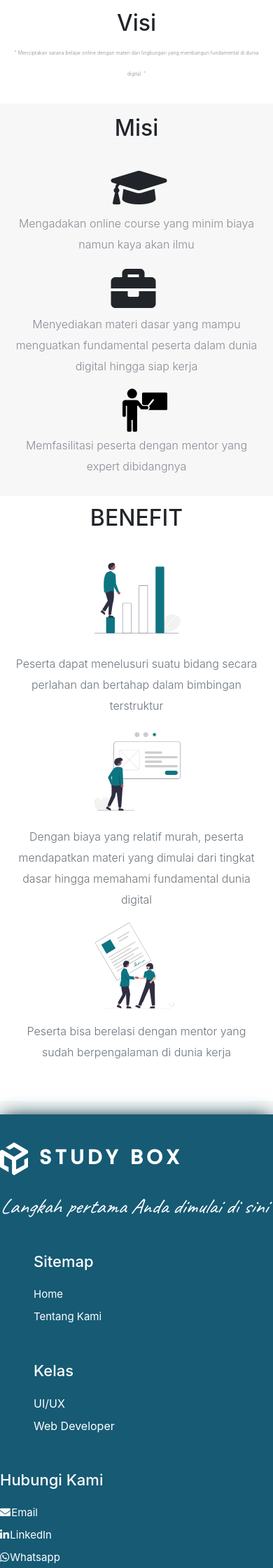
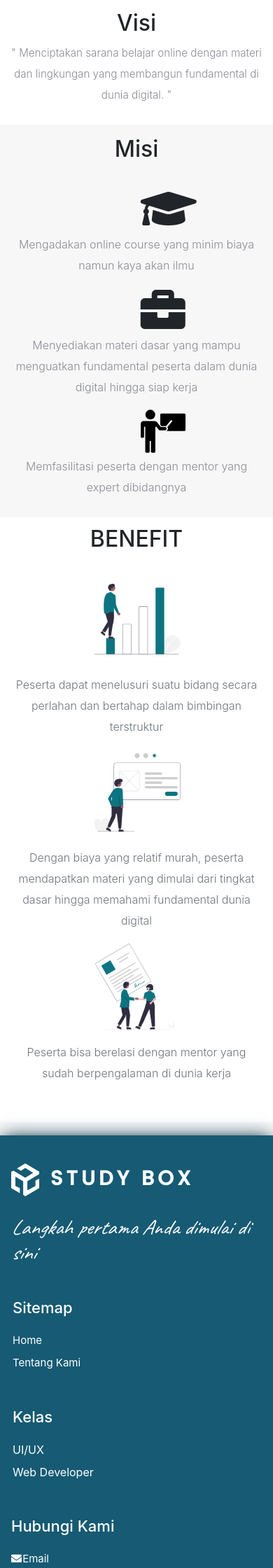
Before and after one commit to lonelykatana/studybox.id, a PHP site: page /about.php in a window 390 px wide. Shown: the part 644-2884 px from the top of the page at 70% size. Run offline with PHP 8.4, Linux system fonts and the light colour scheme; data comes from the database, SQL or seed files in the repository; some libraries are stand-ins or nearby versions.

Commit message:
fix layout index,about

```diff
--- a/about.php
+++ b/about.php
@@ -151,7 +151,7 @@ if(isset($_POST['addprod'])){
 
 
                         <h2 style= "text-align:center;">Visi</h2>
-                        <p style="text-align:center; font-size:1.8vw"  style="margin-top: 1.5rem;" >" Menciptakan sarana belajar online dengan materi dan lingkungan yang membangun fundamental di dunia digital. "</p>
+                        <p style="text-align:center; font-size:1.8vh"  style="margin-top: 1.5rem;" >" Menciptakan sarana belajar online dengan materi dan lingkungan yang membangun fundamental di dunia digital. "</p>
 
 
         </div>
@@ -165,7 +165,7 @@ if(isset($_POST['addprod'])){
                 <div class="col-sm-6 col-xl-4">
                     <div class="single_feature">
                         <div class="single_feature_part">
-                            <span class="single_feature_icon" style="margin-left:17vh"><i class="fa fa-graduation-cap" aria-hidden="true" style="font-size: 64px;"></i></span>
+                            <span class="single_feature_icon" style="margin-left:22vh"><i class="fa fa-graduation-cap" aria-hidden="true" style="font-size: 64px;"></i></span>
 
                             <p class="visi-misi-teks text-center" style="padding-top: 1vw;">Mengadakan online course yang minim biaya namun kaya akan ilmu</p>
                         </div>
@@ -174,7 +174,7 @@ if(isset($_POST['addprod'])){
                 <div class="col-sm-6 col-xl-4">
                     <div class="single_feature">
                         <div class="single_feature_part align-center">
-                            <span class="single_feature_icon " style="margin-left:17vh"><i class="fa fa-briefcase " aria-hidden="true" style="font-size: 64px;"></i></span>
+                            <span class="single_feature_icon " style="margin-left:22vh"><i class="fa fa-briefcase " aria-hidden="true" style="font-size: 64px;"></i></span>
 
                             <p class="visi-misi-teks text-center" style="padding-top: 1vw;">Menyediakan materi dasar yang mampu<br>menguatkan fundamental peserta dalam dunia digital hingga siap kerja</p>
                         </div>
@@ -183,7 +183,7 @@ if(isset($_POST['addprod'])){
                 <div class="col-sm-6 col-xl-4"">
                     <div class="single_feature ">
                         <div class="single_feature_part single_feature_part_2">
-                            <span class="single_service_icon style_icon" style="margin-left:19vh"><img src="Assets/iconguru.svg" width="64px" height="64px"    aria-hidden="true"  ></img></span>
+                            <span class="single_service_icon style_icon" style="margin-left:22vh"><img src="Assets/iconguru.svg" width="64px" height="64px"    aria-hidden="true"  ></img></span>
 
                             <p class="visi-misi-teks text-center" style="padding-top: 1vw;">Memfasilitasi peserta dengan mentor yang expert dibidangnya</p>
                         </div>
--- a/footer.css
+++ b/footer.css
@@ -130,6 +130,3 @@ a {
 .widget-about .contact-details li a {
  color:#5867dd
 }
-@media (max-width:768px) {
-
-}
--- a/masuk.php
+++ b/masuk.php
@@ -16,8 +16,11 @@ include 'dbconnect.php';
 $pass = mysqli_real_escape_string($conn,$_POST['password']);
 $queryuser = mysqli_query($conn,"SELECT * FROM login WHERE email='$email'");
 $cariuser = mysqli_fetch_assoc($queryuser);
+if ( $_POST['email'] =="" ||  $_POST['password'] =="") {
+  header("location:masuk.php?pesan=kosong");
+}
 
-		if( password_verify($pass, $cariuser['password']) ) {
+else if( password_verify($pass, $cariuser['password']) ) {
 			$_SESSION['id_user'] = $cariuser['id_user'];
 			$_SESSION['role'] = $cariuser['role'];
       $_SESSION['name'] = $cariuser['username'];
--- a/style2.css
+++ b/style2.css
@@ -358,7 +358,9 @@
 
   }
   .figure-product{
-    padding-right:15%
+    padding-right:15%;
+    display:flex;
+    flex-direction:column;
   }
   .dropdwn{
     margin-top:0.4vw;margin-left:9vh
@@ -410,16 +412,20 @@
       margin-left: -11vh;
     }
     .product-item{
+      margin-left:-25%;
       display: flex;
       flex-direction: column;
-      margin-left: -6vh;
+
 
     }
     .figure-product{
-      padding-right:0px
+      padding-right: 10px;
+      flex-direction: column;
+
     }
     #product{
       padding-top:10vh
+
     }
     #mentor-data{
       margin-left: -12%;
@@ -432,6 +438,11 @@
    form{
      z-index: 2;
    }
-
+   .footer-big{
+     padding-left: 16px;
+   }
+   .footer-menu--1{
+     margin-left:-46px
+   }
 
   }
```
Also changed, not shown: index.php (+4 -4 lines). Lines whose indentation alone changed are shown as unchanged.
